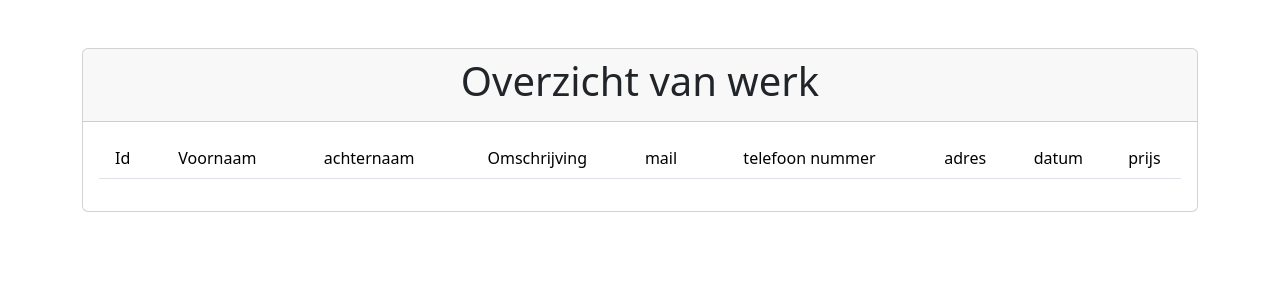
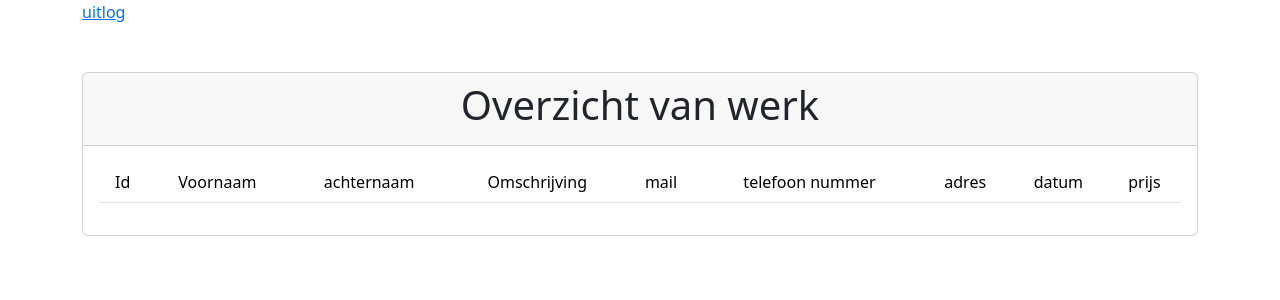
Before and after one commit to JornDeBruin1/Casus-Workshops, a PHP site: page /overzicht.php in a window 1280 px wide. Shown: the top 300 px of the page. Run offline with PHP 8.4, Linux system fonts and the light colour scheme; data that the repository does not hold is empty.

Commit message:
Link naar andere pagina

```diff
--- /dev/null
+++ b/public/index.php
@@ -0,0 +1,4 @@
+<?php
+// index pagina waar het inlog scherm komt te staan
+?>
+<a href="overzicht.php">overzicht</a>
--- a/public/index12.php
+++ /dev/null
@@ -1,2 +0,0 @@
-<?php
-// index pagina waar het inlog scherm komt te staan
--- a/public/overzicht.php
+++ b/public/overzicht.php
@@ -19,6 +19,8 @@ $result = $db->query($query);
 <body>
 
     <div class="container">
+        <a href="index.php"> uitlog</a>
+
         <div class="row">
             <div class="col">
                 <div class="card mt-5">
```
